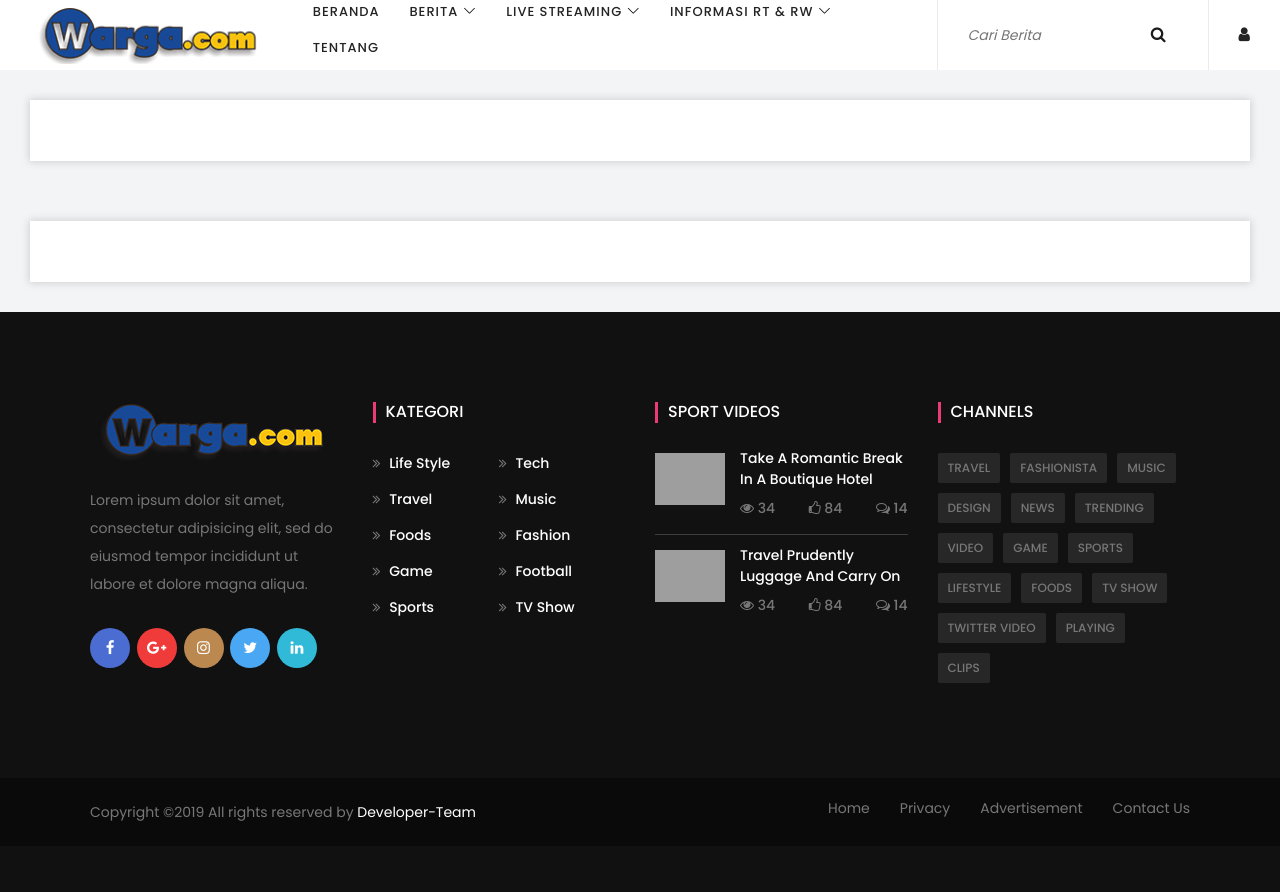
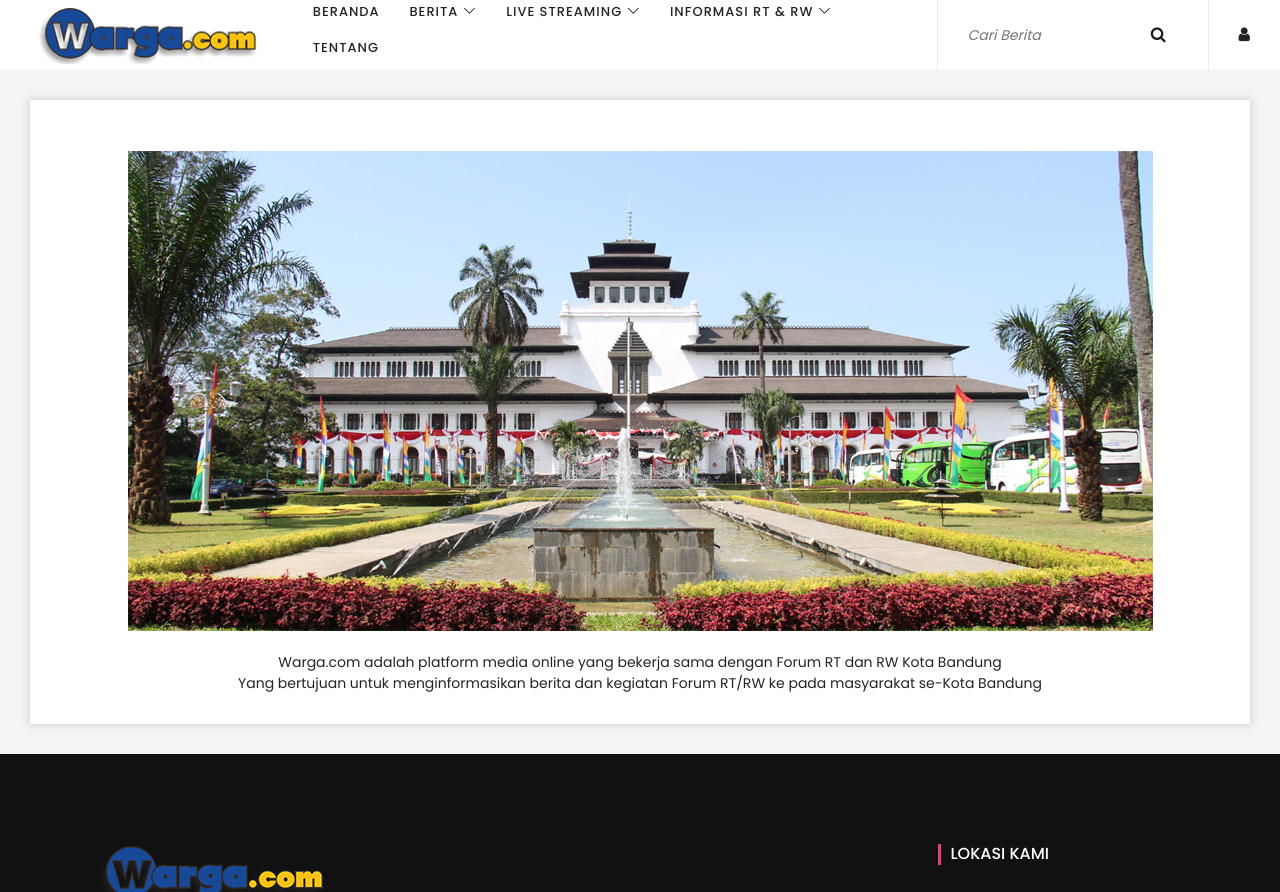
Before and after one commit to dimskiOf/warga, a CodeIgniter app: page /warga/about in a window 1280 px wide. Shown: the top 892 px of the page. Before the commit the page ends 821 px from the top, so only its background shows below. Run offline with CodeIgniter, Linux system fonts and the light colour scheme; some libraries are stand-ins or nearby versions; some web fonts are replaced; grey boxes are pictures that could not be loaded.

Commit message:
rubah about
about

```diff
--- a/application/views/view_main/about.php
+++ b/application/views/view_main/about.php
@@ -113,20 +113,16 @@
     </header>
     <!-- ##### Header Area End ##### -->
     <!-- ##### Hero Area Start ##### -->
-    <section class="mag-posts-area d-flex flex-wrap">
-        <div class="konten mt-30 mb-30 p-30 box-shadow">
-          <div class="row">
-                <div class="col-12">
-
-            </div>
-        </div>
-    </section>
     <!-- ##### Hero Area End ##### -->
  <!-- ##### Hero Area Start ##### -->
     <section class="mag-posts-area d-flex flex-wrap">
         <div class="konten mt-30 mb-30 p-30 box-shadow">
           <div class="row">
                 <div class="col-12">
+                    <center><br><img src="<?php echo base_url();?>assets/img/core-img/gdsate.jpg" alt=""></br>
+                    <br>Warga.com adalah platform media online yang bekerja sama dengan Forum RT dan RW Kota Bandung
+                    <br>Yang bertujuan untuk menginformasikan berita dan kegiatan Forum RT/RW ke pada masyarakat se-Kota Bandung</br>
+                    </center>
 
                 </div>
             </div>
@@ -142,99 +138,41 @@
                     <div class="footer-widget">
                         <!-- Logo -->
                        <a href="index.html" class="foo-logo"><img src="<?php echo base_url();?>assets/img/core-img/logotest.png" alt=""></a>
-                        <p>Lorem ipsum dolor sit amet, consectetur adipisicing elit, sed do eiusmod tempor incididunt ut labore et dolore magna aliqua.</p>
-                        <div class="footer-social-info">
-                            <a href="#" class="facebook"><i class="fa fa-facebook"></i></a>
-                            <a href="#" class="google-plus"><i class="fa fa-google-plus"></i></a>
-                            <a href="#" class="instagram"><i class="fa fa-instagram"></i></a>
-                            <a href="#" class="twitter"><i class="fa fa-twitter"></i></a>
-                            <a href="#" class="linkedin"><i class="fa fa-linkedin"></i></a>
-                        </div>
+                        <center><p>Jalan RE Martadinata St No.46, Citarum, Bandung Wetan, Bandung City, West Java 40115, 085795595575 </p></center>
+                        <center><div class="footer-social-info">
+                            <a href="#" class="https://www.facebook.com"><i class="fa fa-facebook"></i></a>
+                            <a href="https://www.instagram.com" class="instagram"><i class="fa fa-instagram"></i></a>
+                            <a href="https://www.twitter.com" class="twitter"><i class="fa fa-twitter"></i></a>
+                        </div></center>
                     </div>
                </div>
 
                 <!-- Footer Widget Area -->
                <div class="col-12 col-sm-6 col-lg-3">
                     <div class="footer-widget">
-                        <h6 class="widget-title">Kategori</h6>
+                        <h6 class="widget-title"></h6>
                         <nav class="footer-widget-nav">
-                            <ul>
-                                <li><a href="#"><i class="fa fa-angle-double-right" aria-hidden="true"></i> Life Style</a></li>
-                                <li><a href="#"><i class="fa fa-angle-double-right" aria-hidden="true"></i> Tech</a></li>
-                                <li><a href="#"><i class="fa fa-angle-double-right" aria-hidden="true"></i> Travel</a></li>
-                                <li><a href="#"><i class="fa fa-angle-double-right" aria-hidden="true"></i> Music</a></li>
-                                <li><a href="#"><i class="fa fa-angle-double-right" aria-hidden="true"></i> Foods</a></li>
-                                <li><a href="#"><i class="fa fa-angle-double-right" aria-hidden="true"></i> Fashion</a></li>
-                                <li><a href="#"><i class="fa fa-angle-double-right" aria-hidden="true"></i> Game</a></li>
-                                <li><a href="#"><i class="fa fa-angle-double-right" aria-hidden="true"></i> Football</a></li>
-                                <li><a href="#"><i class="fa fa-angle-double-right" aria-hidden="true"></i> Sports</a></li>
-                                <li><a href="#"><i class="fa fa-angle-double-right" aria-hidden="true"></i> TV Show</a></li>
-                            </ul>
                         </nav>
                     </div>
                 </div>
-
                 <!-- Footer Widget Area -->
                    <div class="col-12 col-sm-6 col-lg-3">
                     <div class="footer-widget">
-                        <h6 class="widget-title">Sport Videos</h6>
-                        <!-- Single Blog Post -->
-                        <div class="single-blog-post style-2 d-flex">
-                            <div class="post-thumbnail">
-                                <img src="<?php echo base_url();?>assets/img/bg-img/12.jpg" alt="">
-                            </div>
-                            <div class="post-content">
-                                <a href="<?php echo base_url();?>single-post" class="post-title">Take A Romantic Break In A Boutique Hotel</a>
-                                <div class="post-meta d-flex justify-content-between">
-                                    <a href="#"><i class="fa fa-eye" aria-hidden="true"></i> 34</a>
-                                    <a href="#"><i class="fa fa-thumbs-o-up" aria-hidden="true"></i> 84</a>
-                                    <a href="#"><i class="fa fa-comments-o" aria-hidden="true"></i> 14</a>
+                        <h6 class="widget-title"></h6>
+                        <nav class="footer-widget-nav">
+                        </nav>
                     </div>
                 </div>
-                        </div>
-                        <!-- Single Blog Post -->
-                        <div class="single-blog-post style-2 d-flex">
-                            <div class="post-thumbnail">
-                                <img src="<?php echo base_url();?>assets/img/bg-img/13.jpg" alt="">
-                            </div>
-                            <div class="post-content">
-                                <a href="<?php echo base_url();?>single-post" class="post-title">Travel Prudently Luggage And Carry On</a>
-                                <div class="post-meta d-flex justify-content-between">
-                                    <a href="#"><i class="fa fa-eye" aria-hidden="true"></i> 34</a>
-                                    <a href="#"><i class="fa fa-thumbs-o-up" aria-hidden="true"></i> 84</a>
-                                    <a href="#"><i class="fa fa-comments-o" aria-hidden="true"></i> 14</a>
-                                </div>
-                            </div>
-                        </div>
-                    </div>
-                </div>
-
                 <!-- Footer Widget Area -->
                 <div class="col-12 col-sm-6 col-lg-3">
                     <div class="footer-widget">
-                        <h6 class="widget-title">Channels</h6>
-                        <ul class="footer-tags">
-                            <li><a href="#">Travel</a></li>
-                            <li><a href="#">Fashionista</a></li>
-                            <li><a href="#">Music</a></li>
-                            <li><a href="#">DESIGN</a></li>
-                            <li><a href="#">NEWS</a></li>
-                            <li><a href="#">TRENDING</a></li>
-                            <li><a href="#">VIDEO</a></li>
-                            <li><a href="#">Game</a></li>
-                            <li><a href="#">Sports</a></li>
-                            <li><a href="#">Lifestyle</a></li>
-                            <li><a href="#">Foods</a></li>
-                            <li><a href="#">TV Show</a></li>
-                            <li><a href="#">Twitter Video</a></li>
-                            <li><a href="#">Playing</a></li>
-                            <li><a href="#">clips</a></li>
+                        <h6 class="widget-title">Lokasi Kami</h6>
+                            <iframe src="https://www.google.com/maps/embed?pb=!1m18!1m12!1m3!1d3960.8670804047233!2d107.61561731431699!3d-6.906493669509677!2m3!1f0!2f0!3f0!3m2!1i1024!2i768!4f13.1!3m3!1m2!1s0x2e68e64a6f5d33d9%3A0x1b9680357b9941a5!2sGrha%20Kompas%20Gramedia!5e0!3m2!1sid!2sid!4v1575817343562!5m2!1sid!2sid" width="350" height="200" frameborder="0" style="border:0;" allowfullscreen=""></iframe>
                         </ul>
                     </div>
                 </div>
             </div>
         </div>
-
         <!-- Copywrite Area -->
         <div class="copywrite-area">
             <div class="container">
```
Also changed, not shown: assets/img/core-img/gdsate.jpg (added). Lines whose indentation alone changed are shown as unchanged.
